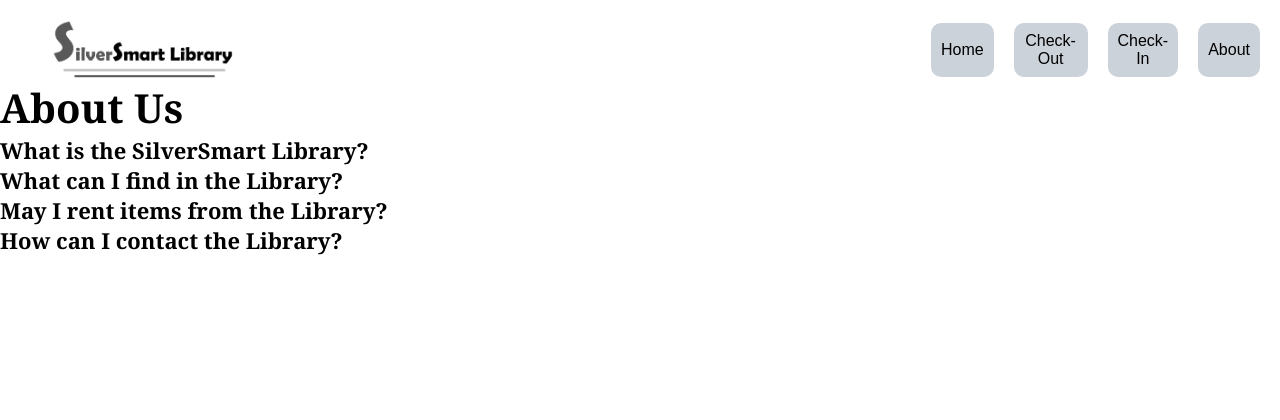
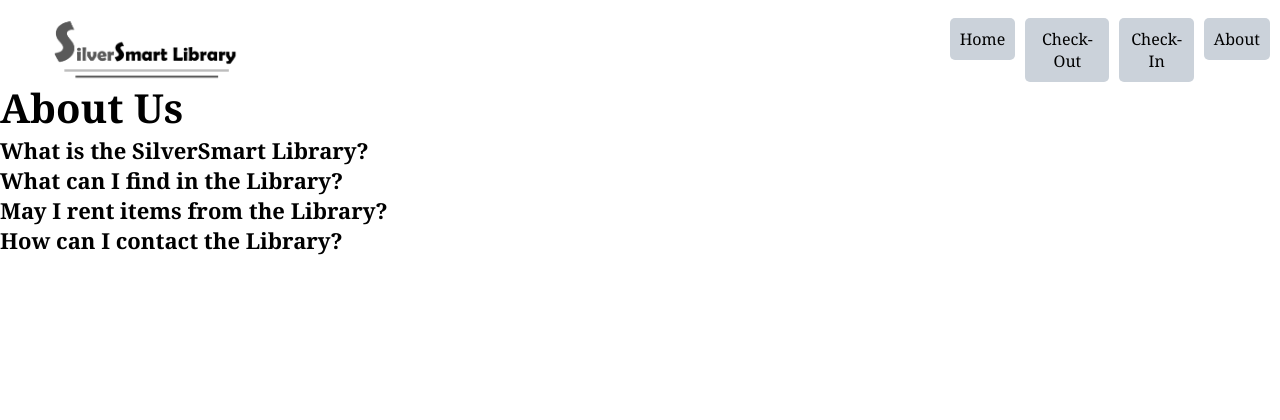
Before and after one commit to morganglis/SilverSmart-Library, a Flask app: template app/templates/about.html in a window 1280 px wide. Shown: the top 420 px of the page. Run offline with Flask 3, Linux system fonts and the light colour scheme; the template is opened without the code that fills it, so the values that code supplies are empty.

Commit message:
Changed the nav button to li items so we could style them to make them clickable

```diff
--- a/app/static/styles/header_styles.css
+++ b/app/static/styles/header_styles.css
@@ -95,3 +95,30 @@
 a {
     color: rgb(0, 0, 0); /* Change the color to your desired value */
 }
+
+.nav-button {
+    display: inline-block; /* Allows setting padding and width */
+    padding: 10px;
+    background-color: rgb(203, 210, 218);
+    color: black;
+    text-align: center;
+    text-decoration: none; /* Removes underline from links */
+    border: none;
+    border-radius: 5px;
+    cursor: pointer;
+}
+
+.nav-button:hover {
+    background-color: rgb(71, 74, 74);
+    color: white;
+}
+
+ul {
+    list-style-type: none;
+    padding: 0;
+}
+
+ul li {
+    display: inline; /* Align buttons in a row */
+    margin-right: 10px; /* Space between buttons */
+}
--- a/app/templates/header.html
+++ b/app/templates/header.html
@@ -22,10 +22,10 @@
         <div class="tool_bar">
             <nav>
                 <ul>
-                    <button> <a href="{{ url_for('library') }}">Home</a></button>
-                    <button> <a href="{{ url_for('checkout') }}">Check-Out</a></button>
-                    <button> <a href="{{ url_for('checkin') }}">Check-In</a> </button>
-                    <button> <a href="{{ url_for('about') }}">About</a></button>
+                    <li><a class="nav-button" href="{{ url_for('library') }}">Home</a></li>
+                    <li><a class="nav-button" href="{{ url_for('checkout') }}">Check-Out</a></li>
+                    <li><a class="nav-button" href="{{ url_for('checkin') }}">Check-In</a></li>
+                    <li><a class="nav-button" href="{{ url_for('about') }}">About</a></li>
                 </ul>
             </nav>
         </div>
```
